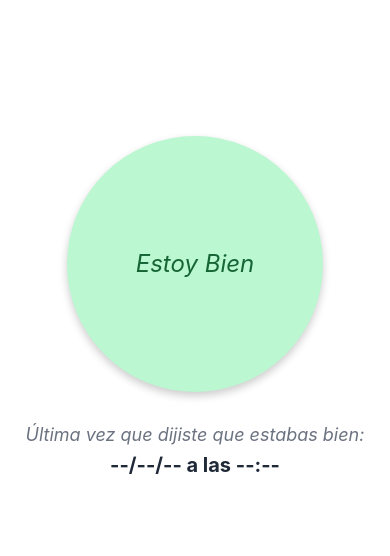
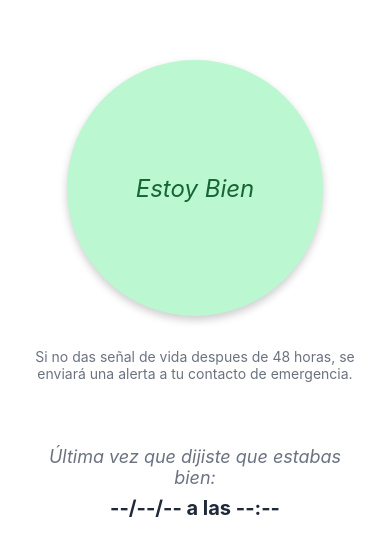
Before and after one commit to laureanojuarez/are-you-ok, a React Native app: screen / in a window 390 px wide. Shown: the part 116-672 px from the top of the page. Built offline with nearby package versions, Linux system fonts and the light colour scheme.

Commit message:
feat: Update confirmation timer to 24 hours and implement alert system for inactivity

```diff
--- a/App.js
+++ b/App.js
@@ -5,7 +5,7 @@ import { useEffect, useState } from "react";
 import AsyncStorage from "@react-native-async-storage/async-storage";
 
 export default function App() {
-  const setTime = 60;
+  const setTime = 24 * 60 * 60;
 
   const [isWell, setIsWell] = useState(false);
   const [timeLeft, setTimeLeft] = useState(setTime);
@@ -41,6 +41,7 @@ export default function App() {
       setIsWell(false);
       setTimeLeft(setTime);
       AsyncStorage.removeItem("endTimestamp");
+      sendAlert();
     }
 
     return () => {
@@ -67,24 +68,41 @@ export default function App() {
     }/${date.getFullYear()} a las ${date.getHours()}:${pad(date.getMinutes())}`;
   };
 
+  const alertMessage =
+    "Persona X no ha confirmado que está bien en el tiempo establecido. Por favor, verifica su estado.";
+
+  const sendAlert = () => {
+    console.log("Alerta enviada a contacto de emergencia:", alertMessage);
+  };
+
   return (
     <SafeAreaProvider>
       <View style={styles.container}>
         <StatusBar style="auto" />
 
-        {isWell ? (
-          <View style={styles.circle}>
-            <Text style={styles.timerText}>Vuelve en {timeLeft} segundos</Text>
+        <TouchableOpacity
+          style={styles.button}
+          activeOpacity={0.5}
+          onPress={handlePress}
+        >
+          <Text style={styles.buttonText}>Estoy Bien</Text>
+        </TouchableOpacity>
+
+        {isWell && (
+          <View style={styles.timerContainer}>
+            <Text style={styles.timerText}>
+              Debes hacer check-in en {Math.floor(timeLeft / 3600)} h{" "}
+              {Math.floor((timeLeft % 3600) / 60)}m {timeLeft % 60}s
+            </Text>
           </View>
-        ) : (
-          <TouchableOpacity
-            style={styles.button}
-            activeOpacity={0.8}
-            onPress={handlePress}
-          >
-            <Text style={styles.buttonText}>Estoy Bien</Text>
-          </TouchableOpacity>
         )}
+
+        <View style={styles.infoContainer}>
+          <Text style={styles.infoText}>
+            Si no das señal de vida despues de 48 horas, se enviará una alerta a
+            tu contacto de emergencia.
+          </Text>
+        </View>
 
         <View style={styles.infoContainer}>
           <Text style={styles.infoLabel}>
@@ -115,10 +133,9 @@ const styles = StyleSheet.create({
     borderColor: "#e5e7eb",
   },
   timerText: {
-    fontSize: 24,
+    fontSize: 18,
     fontStyle: "italic",
     textAlign: "center",
-    padding: 16,
     color: "#222",
   },
   button: {
@@ -140,11 +157,7 @@ const styles = StyleSheet.create({
     color: "#166534",
     textAlign: "center",
   },
-  infoContainer: {
-    marginTop: 32,
-    alignItems: "center",
-    paddingHorizontal: 24,
-  },
+
   infoLabel: {
     fontSize: 18,
     color: "#6b7280",
@@ -158,4 +171,17 @@ const styles = StyleSheet.create({
     marginTop: 8,
     textAlign: "center",
   },
+  infoContainer: {
+    padding: 32,
+    textAlign: "center",
+  },
+  timerContainer: {
+    marginTop: 24,
+    alignItems: "center",
+  },
+  infoText: {
+    fontSize: 14,
+    color: "#6b7280",
+    textAlign: "center",
+  },
 });
```
